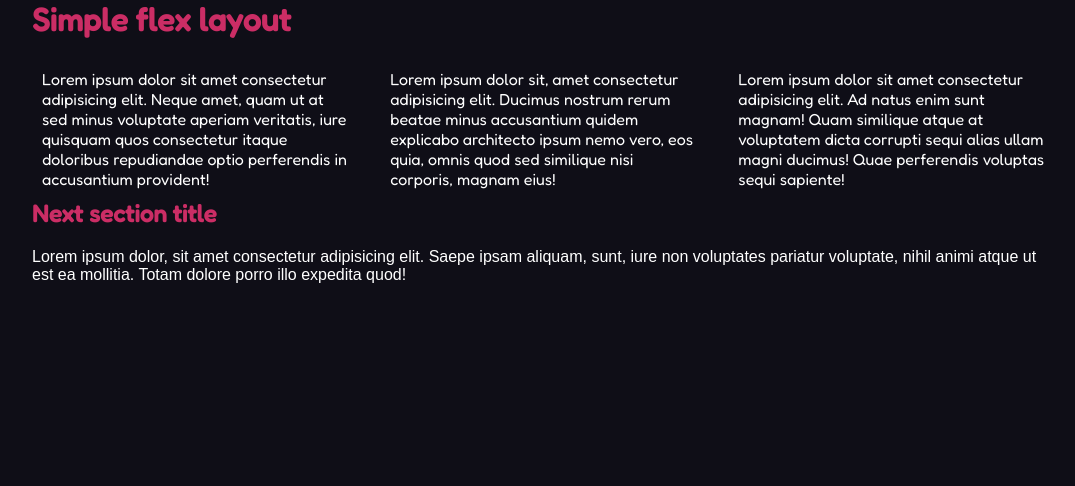
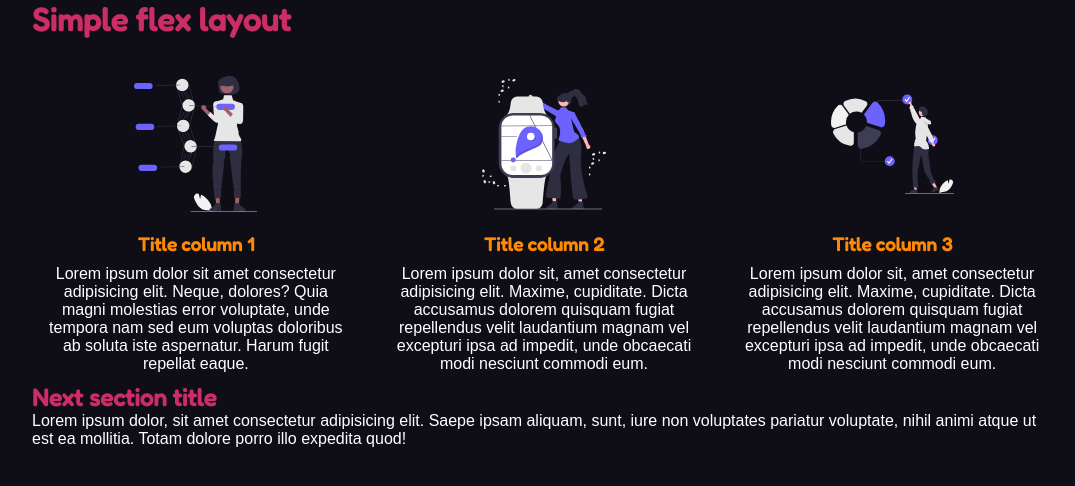
Before and after one commit to BiagioCozzolino/Simple-flex-layout, a plain HTML site: page index.html in a window 1280 px wide. Shown: the whole page, without its empty margins (96-1171 px from the left). Drawn offline with Linux system fonts and the light colour scheme.

Commit message:
Inserite foto e aggiustate posizioni dei blocchi, lavoro terminato

```diff
--- a/index.html
+++ b/index.html
@@ -7,9 +7,12 @@
     <title>Simple flex layout</title>
     <link rel="preconnect" href="https://fonts.googleapis.com" />
     <link rel="preconnect" href="https://fonts.gstatic.com" crossorigin />
-    <link rel="preconnect" href="https://fonts.googleapis.com">
-<link rel="preconnect" href="https://fonts.gstatic.com" crossorigin>
-<link href="https://fonts.googleapis.com/css2?family=Fredoka+One&family=Fredoka:wght@400;500&display=swap" rel="stylesheet">
+    <link rel="preconnect" href="https://fonts.googleapis.com" />
+    <link rel="preconnect" href="https://fonts.gstatic.com" crossorigin />
+    <link
+      href="https://fonts.googleapis.com/css2?family=Fredoka+One&family=Fredoka:wght@400;500&display=swap"
+      rel="stylesheet"
+    />
     <link rel="stylesheet" href="style.css" />
   </head>
   <body>
@@ -17,14 +20,41 @@
       <h1>Simple flex layout</h1>
     </header>
     <main class="container">
-    <div class="flex-container">
-       <div class="item">
-           Lorem ipsum dolor sit amet consectetur adipisicing elit. Neque amet, quam ut at sed minus voluptate aperiam veritatis, iure quisquam quos consectetur itaque doloribus repudiandae optio perferendis in accusantium provident!</div>
-       <div class="item">Lorem ipsum dolor sit, amet consectetur adipisicing elit. Ducimus nostrum rerum beatae minus accusantium quidem explicabo architecto ipsum nemo vero, eos quia, omnis quod sed similique nisi corporis, magnam eius!</div>
-       <div class="item">Lorem ipsum dolor sit amet consectetur adipisicing elit. Ad natus enim sunt magnam! Quam similique atque at voluptatem dicta corrupti sequi alias ullam magni ducimus! Quae perferendis voluptas sequi sapiente!</div>
-    </div>
-</main>
-    <footer  class="container">
+      <div class="flex-container">
+        <div class="item">
+          <img src="/img/image1.svg" alt="Immagine 1" />
+          <h3>Title column 1</h3>
+          <p>
+            Lorem ipsum dolor sit amet consectetur adipisicing elit. Neque,
+            dolores? Quia magni molestias error voluptate, unde tempora nam sed
+            eum voluptas doloribus ab soluta iste aspernatur. Harum fugit
+            repellat eaque.
+          </p>
+        </div>
+        <div class="item">
+          <img src="/img/image2.svg" alt="Immagine 2" />
+          <h3> Title column 2</h3>
+          <p>
+            Lorem ipsum dolor sit, amet consectetur adipisicing elit. Maxime,
+            cupiditate. Dicta accusamus dolorem quisquam fugiat repellendus
+            velit laudantium magnam vel excepturi ipsa ad impedit, unde
+            obcaecati modi nesciunt commodi eum.
+          </p>
+        </div>
+        <div class="item">
+            <img src="/img/image3.svg" alt="Immagine 3" />
+          <h3> Title column 3</h3>
+          <p>
+            Lorem ipsum dolor sit, amet consectetur adipisicing elit. Maxime,
+            cupiditate. Dicta accusamus dolorem quisquam fugiat repellendus
+            velit laudantium magnam vel excepturi ipsa ad impedit, unde
+            obcaecati modi nesciunt commodi eum.
+          </p>
+
+        </div>
+      </div>
+    </main>
+    <footer class="container">
       <h2>Next section title</h2>
       <p>
         Lorem ipsum dolor, sit amet consectetur adipisicing elit. Saepe ipsam
--- a/style.css
+++ b/style.css
@@ -13,7 +13,14 @@ p{
 }
 h1,h2{
     color: #cb2d65;
+
+}
+h1{
     margin-bottom: 20px;
+}
+h3 {
+    color: #fd8906;
+    margin: 10px;
 }
 .container{
     width: 80%;
@@ -27,4 +34,17 @@ h1,h2{
 .item{
     width: 32%;
     padding: 10px;
+    text-align: center;
+
 }
+.item img{
+    height: 150px;
+    width: 40%;
+    text-align: center;
+}
+.item p{
+    text-align: center;
+}
+footer{
+    margin-top: 20px;
+}
```
